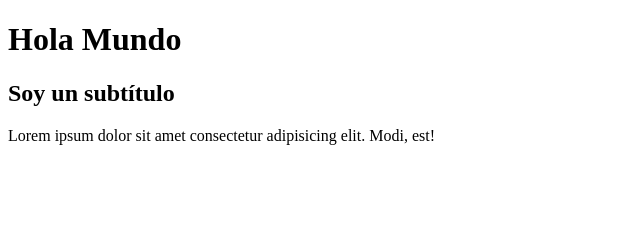
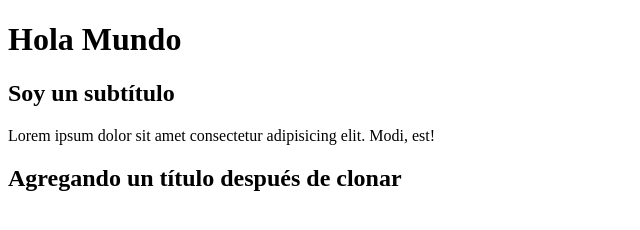
Before and after one commit to CamiSol00/prueba-git, a plain HTML site: page index.html in a window 1280 px wide. Shown: the whole page, without its empty margins (0-640 px from the left). Drawn offline with Linux system fonts and the light colour scheme.

Commit message:
add titutlo

```diff
--- a/index.html
+++ b/index.html
@@ -9,5 +9,7 @@
     <h1>Hola Mundo</h1>
     <h2>Soy un subtítulo</h2>
     <p>Lorem ipsum dolor sit amet consectetur adipisicing elit. Modi, est!</p>
+
+    <h2>Agregando un título después de clonar</h2>
 </body>
 </html >
```
